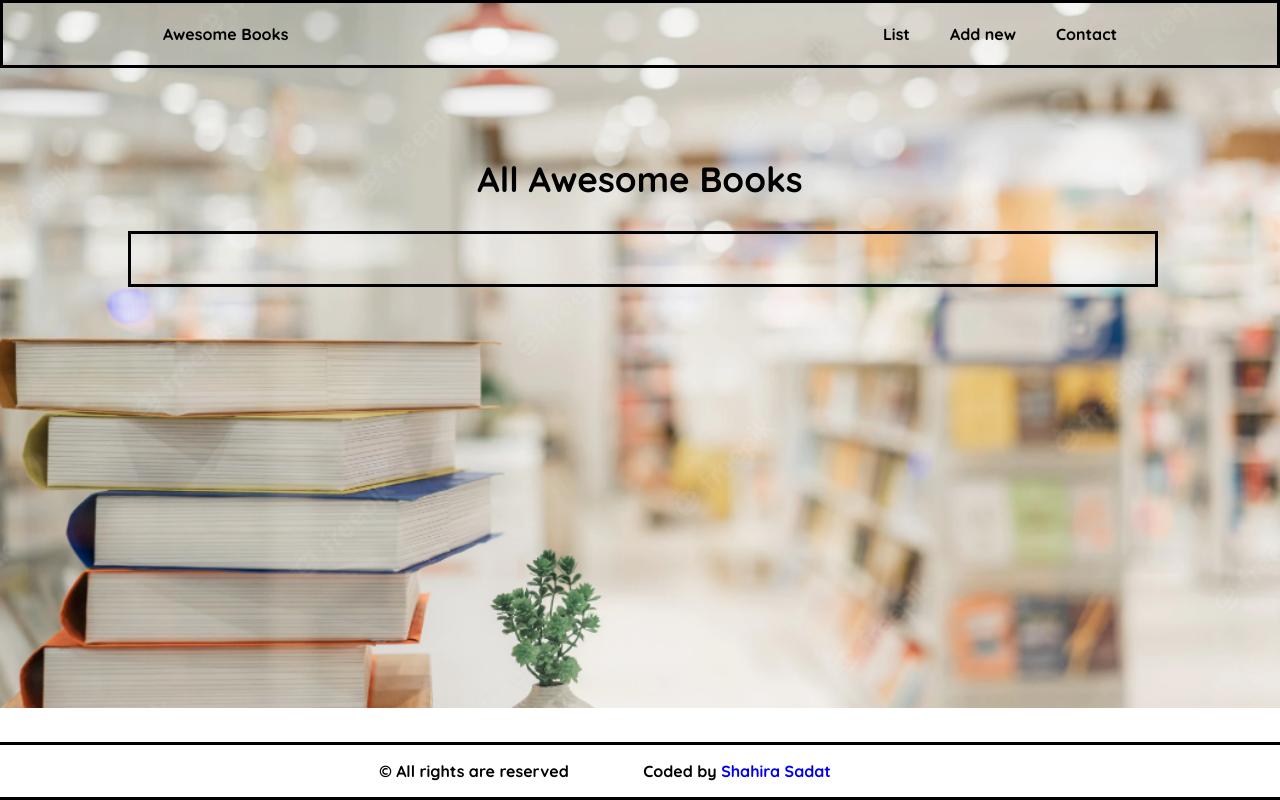
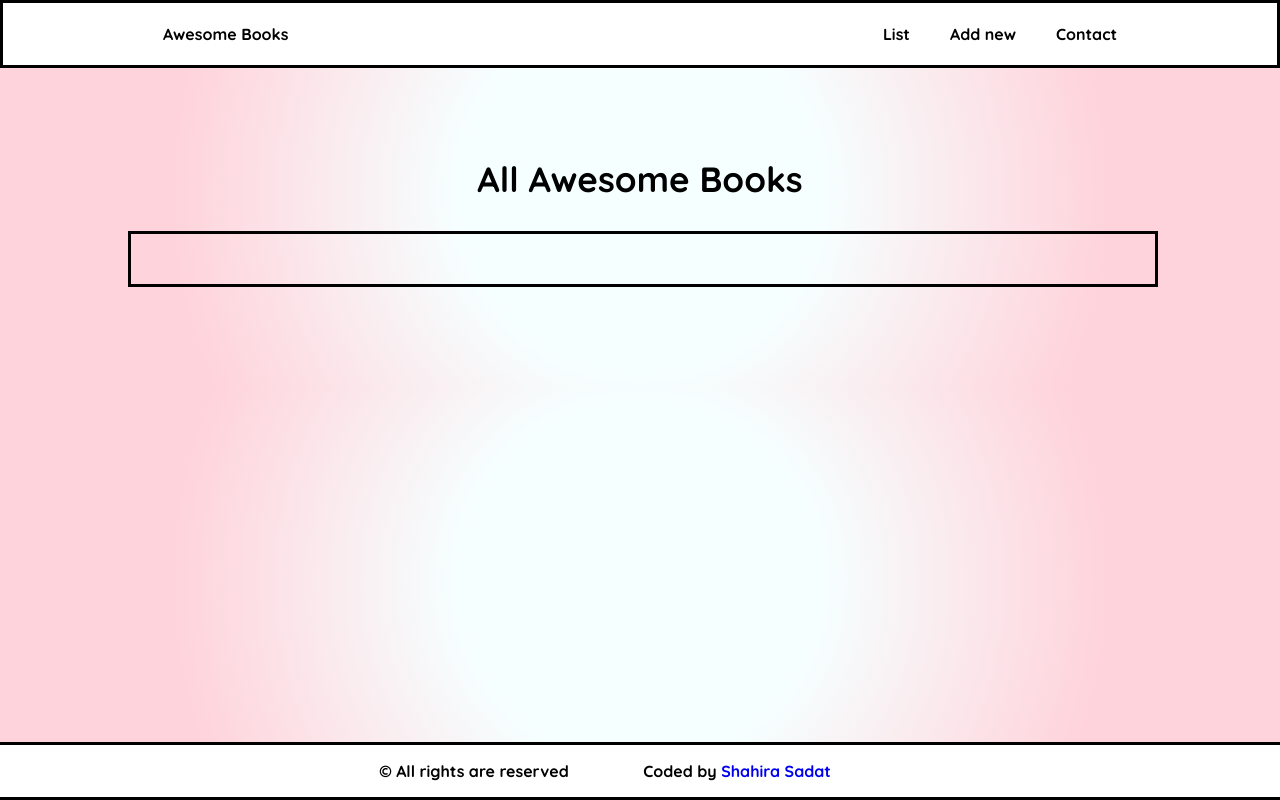
Before and after one commit to shahira-sadat/Awesome-Books-with-ES6, a website: page index.html in a window 1280 px wide. Drawn offline with Linux system fonts and the light colour scheme.

Commit message:
Fix linter errors

```diff
--- a/index.css
+++ b/index.css
@@ -1,7 +1,6 @@
 @import url('https://fonts.googleapis.com/css2?family=Quicksand:wght@300;400;700 &display=swap');
 
 body {
-
   width: 100vw;
   display: flex;
   flex-direction: column;
@@ -10,9 +9,8 @@ body {
   font-weight: 700;
   margin: 0;
   overflow-x: hidden;
-    background-image: url('bg.png');
-    background-size: 100vw;
-    background-repeat: no-repeat;
+  background: rgb(246, 255, 255);
+  background: radial-gradient(circle, rgba(246, 255, 255, 1) 27%, rgba(255, 211, 219, 1) 70%);
 }
 
 header {
@@ -23,6 +21,7 @@ header {
   padding: 5px 160px;
   box-sizing: border-box;
   border: 3px solid #000;
+  background: white;
 }
 
 #logo {
@@ -162,14 +161,16 @@ footer {
   background-color: white;
   text-align: center;
 }
-footer p{
+
+footer p {
   display: inline-block;
   padding-right: 70px;
 }
 
-footer p a{
+footer p a {
   text-decoration: none;
 }
+
 .display-section {
   display: block;
   margin-top: 60px;
@@ -179,7 +180,8 @@ footer p a{
 .display-author {
   text-transform: capitalize;
 }
-@media screen and(max-width: 750px) {
+
+@media screen and(max-width: 768px) {
   header {
     padding: 5px 50px;
   }
@@ -214,7 +216,7 @@ footer p a{
   }
 }
 
-@media screen and(max-width: 520px) {
+@media screen and(max-width: 480px) {
   header {
     padding: 5px 20px;
     z-index: 3;
```
Also changed, not shown: bg.png (deleted). Lines whose indentation alone changed are shown as unchanged.
